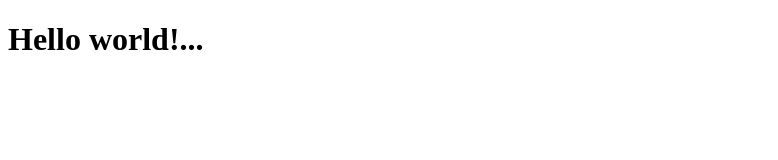
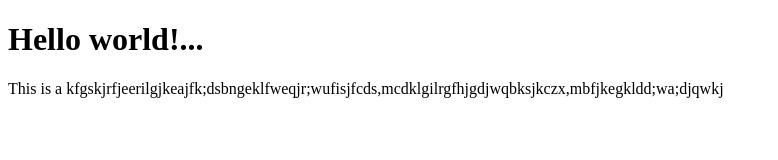
Before and after one commit to Seharaa/my-first-repo, a plain HTML site: page index.html in a window 1280 px wide. Shown: the whole page, without its empty margins (0-778 px from the left). Drawn offline with Linux system fonts and the light colour scheme.

Commit message:
made some more changes

```diff
--- a/index.html
+++ b/index.html
@@ -5,5 +5,6 @@
     </head>
     <body>
         <h1>Hello world!...</h1>
+        <p>This is a kfgskjrfjeerilgjkeajfk;dsbngeklfweqjr;wufisjfcds,mcdklgilrgfhjgdjwqbksjkczx,mbfjkegkldd;wa;djqwkj</p>
     </body>
 </html>
```
